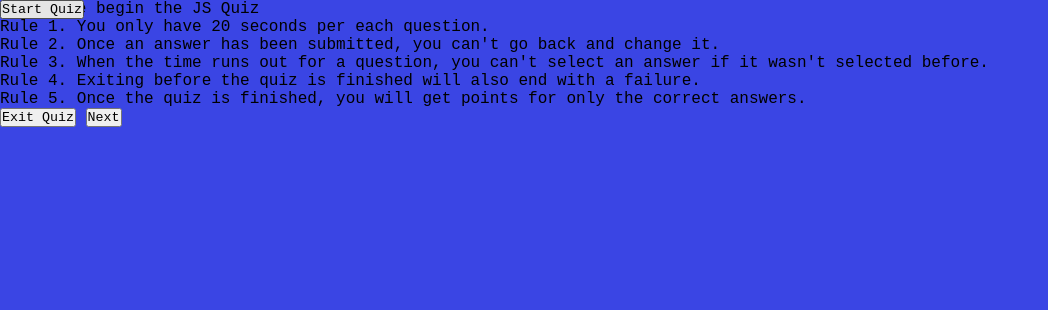
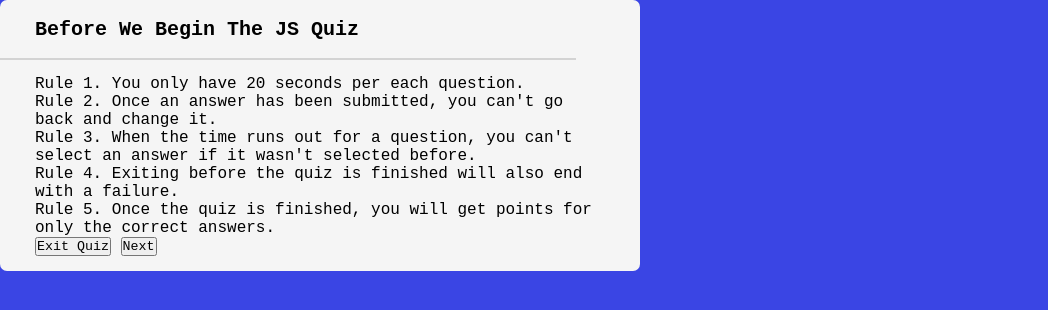
Before and after one commit to eduardvoicu/quiz, a plain HTML site: page index.html in a window 1280 px wide. Shown: the whole page, without its empty margins (0-1048 px from the left). Drawn offline with Linux system fonts and the light colour scheme.

Commit message:
added css styling to info content.

```diff
--- a/assets/script.js
+++ b/assets/script.js
@@ -1,10 +1,10 @@
 // Storing references into variables for JS
-var quizContainer = document.getElementById('JSquiz');
-var resultsContainer = document.getElementById('JSresults');
-var submitButton = document.getElementById('submit');
-var startButton = document.getElementById('start');
-var jsQuestions = [
-    {
+// var quizContainer = document.getElementById('JSquiz');
+// var resultsContainer = document.getElementById('JSresults');
+// var submitButton = document.getElementById('submit');
+// var startButton = document.getElementById('start');
+// var jsQuestions = [
+  /*  {
         question: "Question 1?",
         answers: {
             a: "1",
--- a/assets/style.css
+++ b/assets/style.css
@@ -9,9 +9,46 @@ body {
     background: rgb(58, 69, 228);
 }
 
-.start_quiz_button{
-    position: absolute;
+/* Start Quiz Button Detailing and Rules*/
+
+.start_quiz_button {
+    position:absolute;
     top: 50%
     left: 50%
     transform: translate(-50%, -50%);
 }
+
+.start_quiz_button button{
+    font-size: 27px;
+    font-weight: 300;
+    color: black;
+    padding: none;
+    border: none;
+    border-radius: 7px;
+    background:rgb(58, 69, 228);
+    cursor: pointer;
+}
+
+.rules_box {
+    width: 50%;
+    background: whitesmoke;
+    border-radius: 7px;
+    position: absolute;
+    margin-right: auto;
+    margin-left: auto;
+}
+
+.rules_box .rules_title {
+    height: 60px;
+    width: 90%;
+    border-bottom: 2px solid lightgrey;
+    display:flex;
+    align-items: center;
+    padding: 0 35px;
+    font-size: 20px;
+    font-weight: 700;
+}
+
+.rules_box .rules_list {
+    padding: 15px 35px;
+}
--- a/index.html
+++ b/index.html
@@ -12,8 +12,9 @@
     <div class="start_quiz_button"><button>Start Quiz</button></div>
 
     <!-- Rules and Information Box -->
+    <div class="rules_box">
       <div class="rules_title">
-      <span>Before we begin the JS Quiz</span>
+      <span>Before We Begin The JS Quiz</span>
       </div>
         <div class="rules_list">
           <div class="rules">Rule 1. You only have <span>20 seconds</span> per each question.<div>
@@ -25,6 +26,7 @@
         <div class="buttons">
           <button class="quit">Exit Quiz</button>
           <button class="nextPrompt">Next</button>
+          </div>
       </div>
     </div>
 
```
Lines whose indentation alone changed are shown as unchanged.
